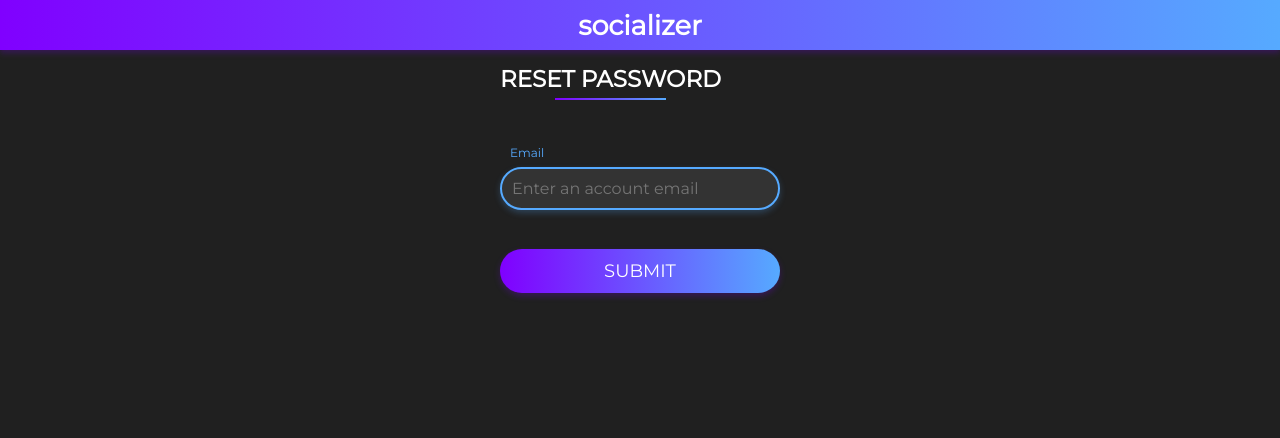
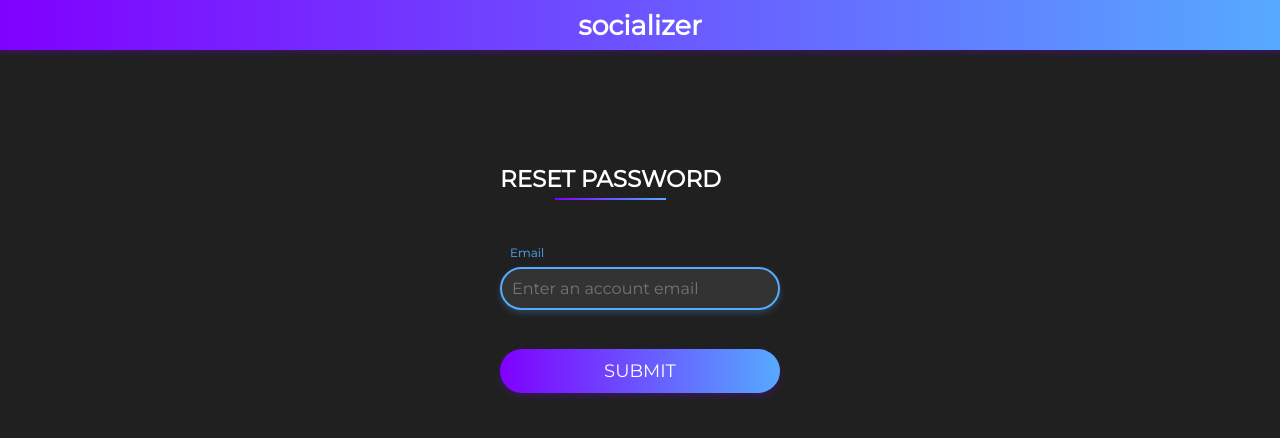
Before and after one commit to the-rebirth-project/socializer, a React (Create React App) app: page /forgot-password in a window 1280 px wide. Shown: the top 438 px of the page. Built offline with nearby package versions, Linux system fonts and the light colour scheme; no server answers; the database is empty; sample sign-in values are in the browser's storage; what react-alert-template-basic would draw is missing.

Commit message:
:lipstick: Implement Page component in ForgotPasswordView

```diff
--- a/src/views/ForgotPasswordView/index.tsx
+++ b/src/views/ForgotPasswordView/index.tsx
@@ -2,13 +2,16 @@ import React from 'react';
 import { RouteComponentProps } from '@reach/router';
 import { ForgotPasswordForm } from '../../components/specific/ForgotPasswordForm';
 import { SubHeading } from '../../components/shared/SubHeading';
+import { Page } from '../../components/shared/Page';
 import { Wrapper } from './styles';
 
 export const ForgotPasswordView: React.FC<RouteComponentProps> = () => {
   return (
-    <Wrapper>
-      <SubHeading>Reset Password</SubHeading>
-      <ForgotPasswordForm />
-    </Wrapper>
+    <Page>
+      <Wrapper>
+        <SubHeading>Reset Password</SubHeading>
+        <ForgotPasswordForm />
+      </Wrapper>
+    </Page>
   );
 };
```
